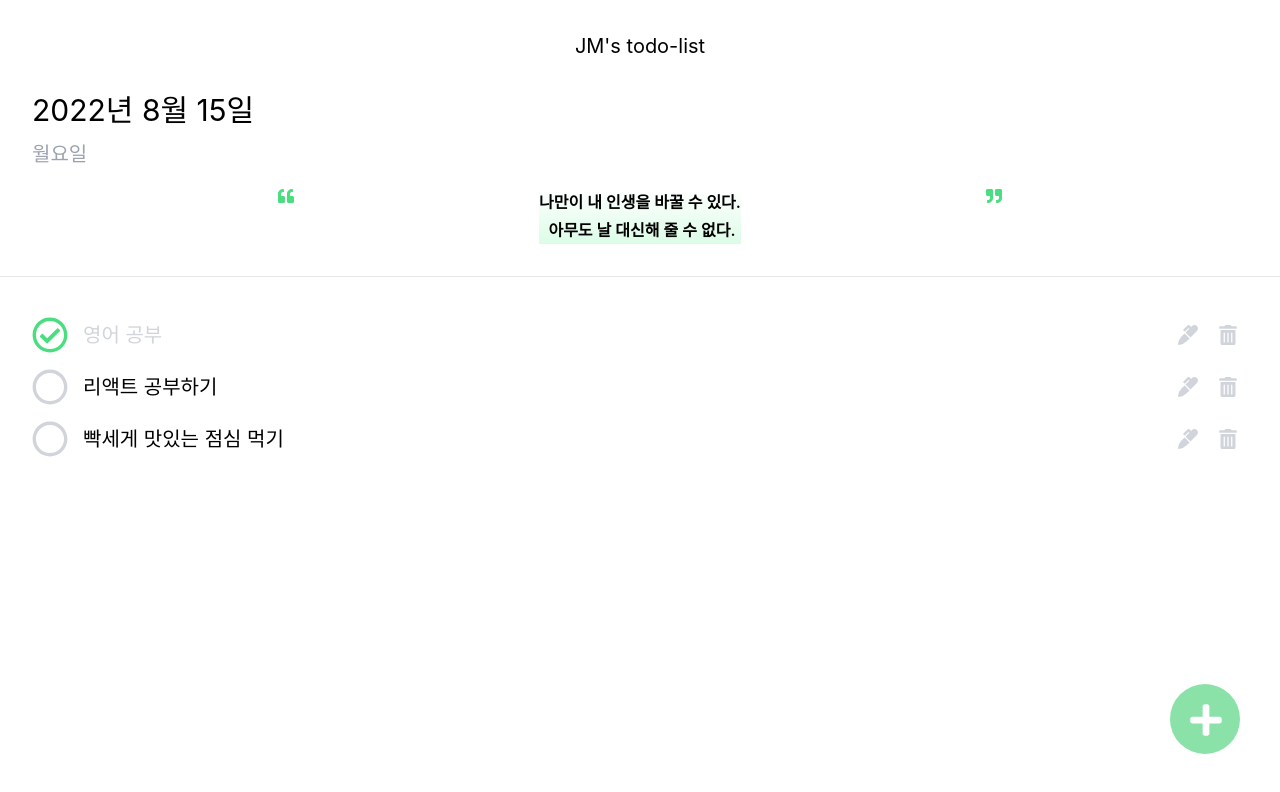
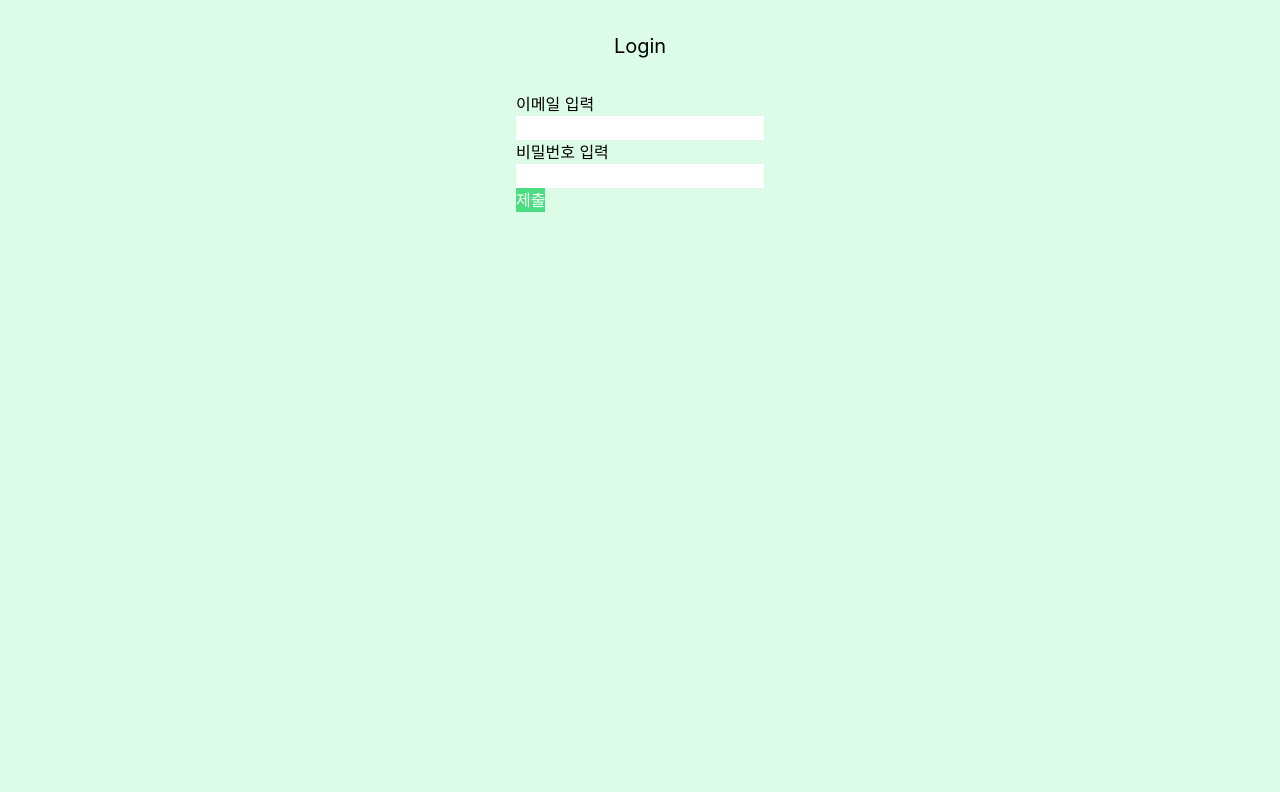
Before and after one commit to Jeong-mi/todo-list, a React (Create React App) app: page /auth in a window 1280 px wide. Shown: the top 792 px of the page. Built offline with nearby package versions, Linux system fonts and the light colour scheme.

Commit message:
feat: auth 페이지 라우팅

```diff
--- a/src/App.js
+++ b/src/App.js
@@ -1,12 +1,20 @@
 import ToDo from "./pages/ToDo";
 import { ThemeProvider } from "styled-components";
 import theme from "./components/theme";
+import { BrowserRouter, Routes, Route } from "react-router-dom";
+import Auth from "./pages/Auth";
 
 function App() {
   return (
-    <ThemeProvider theme={theme}>
-      <ToDo />
-    </ThemeProvider>
+    <BrowserRouter>
+      <ThemeProvider theme={theme}>
+        <Routes>
+          <Route path="/" element={<ToDo />}></Route>
+          <Route path="/todo" element={<ToDo />}></Route>
+          <Route path="/auth" element={<Auth />}></Route>
+        </Routes>
+      </ThemeProvider>
+    </BrowserRouter>
   );
 }
 
--- /dev/null
+++ b/src/pages/Auth/index.js
@@ -0,0 +1,49 @@
+import { useEffect } from "react";
+import styled from "styled-components";
+import theme from "../../components/theme";
+
+const Container = styled.main`
+  display: flex;
+  flex-direction: column;
+  justify-content: center;
+  align-items: center;
+`;
+
+const Title = styled.h1`
+  ${({ theme }) => theme.fontSizes.xl};
+  margin: 32px;
+`;
+
+const SubmitBtn = styled.button.attrs({
+  type: "submit",
+})`
+  background: ${({ theme }) => theme.colors.green400};
+  color: white;
+`;
+
+function Auth() {
+  useEffect(() => {
+    document.body.style.background = `${theme.colors.green100}`;
+  }, []);
+
+  return (
+    <Container>
+      <Title>Login</Title>
+      <form>
+        <div>
+          <h1>이메일 입력</h1>
+          <input type="text" />
+        </div>
+
+        <div>
+          <h1>비밀번호 입력</h1>
+          <input type="text" />
+        </div>
+
+        <SubmitBtn>제출</SubmitBtn>
+      </form>
+    </Container>
+  );
+}
+
+export default Auth;
--- a/src/pages/ToDo/todoHead.jsx
+++ b/src/pages/ToDo/todoHead.jsx
@@ -23,7 +23,7 @@ function TodoHead() {
       <h2 className="mt-3 text-xl text-gray-400">{dayOfWeek[day]}요일</h2>
       <Maxim>
         <QuoteLeft />
-        <p className="font-semibold leading-7 text-center whitespace-pre-wrap bg-gradient-to-t from-green-100">
+        <p className="font-semibold leading-7 text-center whitespace-pre-wrap">
           {maxims[Math.floor(Math.random() * maxims.length)]}
         </p>
         <QuoteRight />
```
